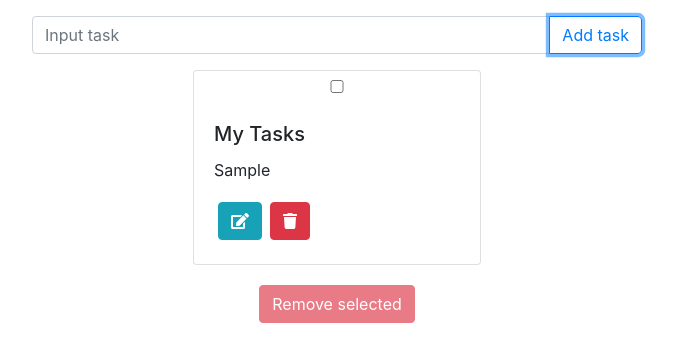
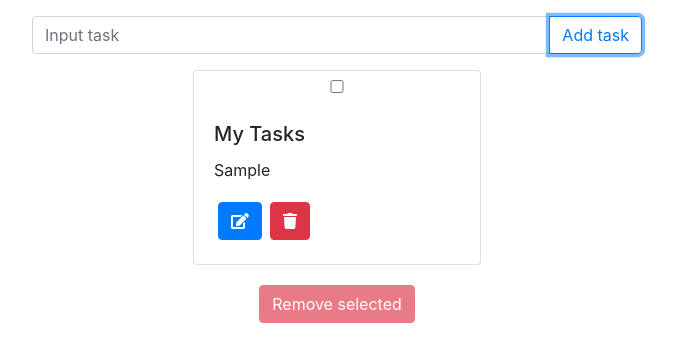
Before and after one commit to Manan-lab/Homework1, a React (Create React App) app: page / in a window 1280 px wide. Both pictures are taken after typing "Sample" into the empty fields and a click on the button "Add task". Shown: the top 362 px of the page, without its empty margins (303-980 px from the left). Built offline with nearby package versions, Linux system fonts and the light colour scheme.

Commit message:
Homework

```diff
--- a/src/demo/Components/Task/Task.js
+++ b/src/demo/Components/Task/Task.js
@@ -47,7 +47,7 @@ class Task extends PureComponent {
                     </Card.Text>
                     <Button
                     className = 'm-1'
-                    variant="info"
+                    variant="primary"
                     onClick={onEdit}
                     disabled = {disabled}
                     >
```
